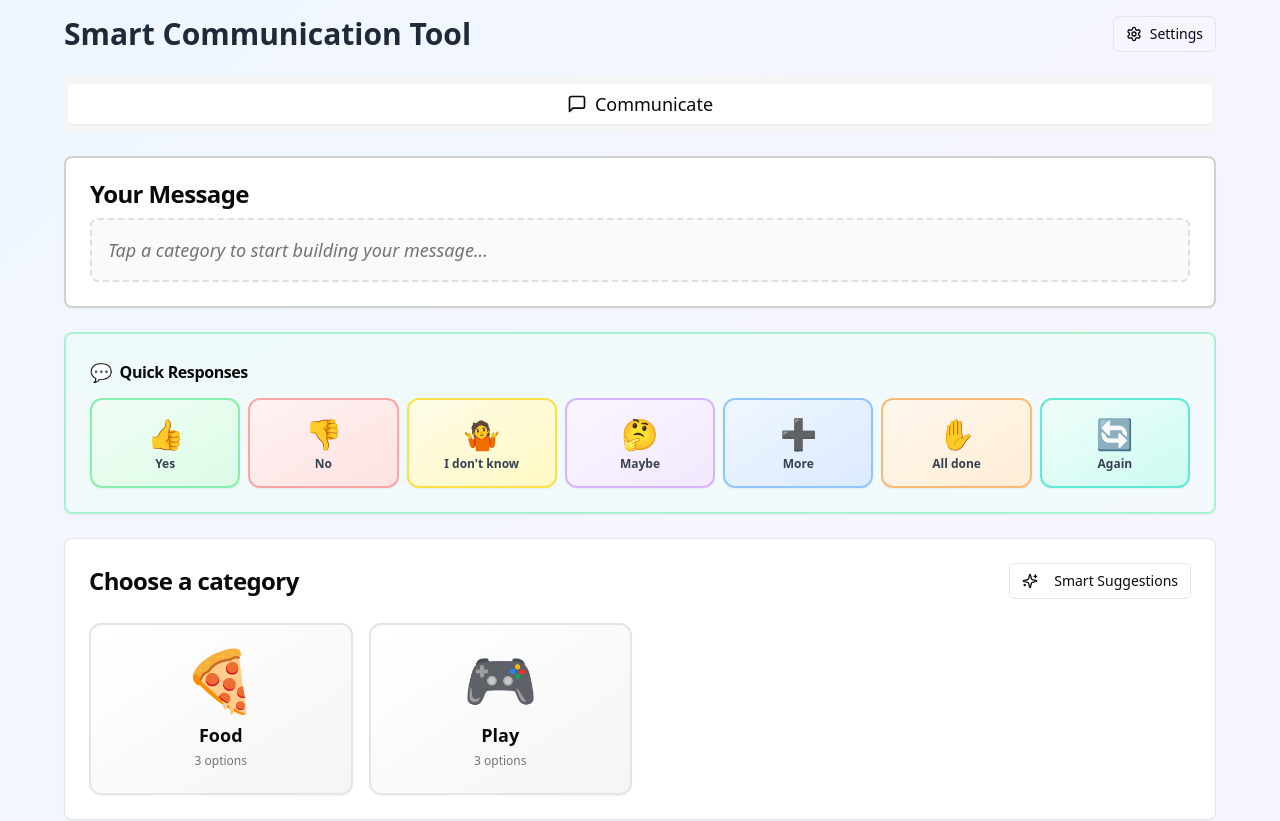
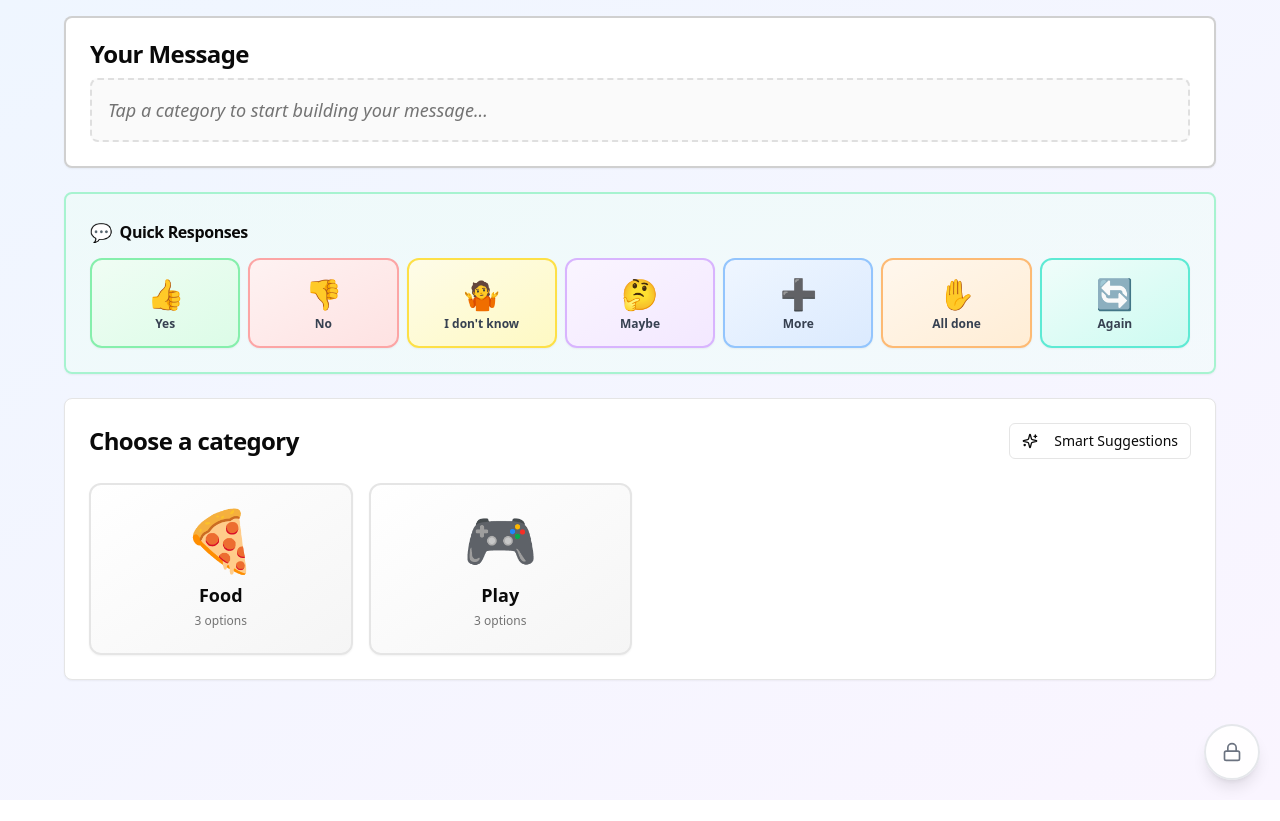
Before and after one commit to friscorp/screen-write, a Next.js app: page / in a window 1280 px wide. Shown: the top 821 px of the page. After the commit the page ends 800 px from the top, so only its background shows below. Built offline with nearby package versions, Linux system fonts and the light colour scheme.

Commit message:
focus mode

```diff
--- a/app/page.tsx
+++ b/app/page.tsx
@@ -6,7 +6,7 @@ import { useState, useRef, useEffect, useCallback } from "react"
 import { Button } from "@/components/ui/button"
 import { Card, CardContent, CardHeader, CardTitle } from "@/components/ui/card"
 import { Textarea } from "@/components/ui/textarea"
-import { Trash2, Volume2, VolumeX, AlertCircle, Settings, ChevronDown, ChevronUp, Eye, EyeOff, Pencil, MessageSquare } from "lucide-react"
+import { Trash2, Volume2, VolumeX, AlertCircle, Settings, ChevronDown, ChevronUp, Eye, EyeOff, Pencil, MessageSquare, Lock, Unlock } from "lucide-react"
 import { Alert, AlertDescription } from "@/components/ui/alert"
 import {
   Dialog,
@@ -20,6 +20,9 @@ import { Label } from "@/components/ui/label"
 import { Slider } from "@/components/ui/slider"
 import { Tabs, TabsContent, TabsList, TabsTrigger } from "@/components/ui/tabs"
 import { AACBoard } from "@/components/aac-board"
+
+const HOLD_DURATION_MS = 3000
+const HOLD_CIRCUMFERENCE = 2 * Math.PI * 23
 
 export default function SmartDrawingEditor() {
   const [drawEnabled, setDrawEnabled] = useState(false)
@@ -37,6 +40,43 @@ export default function SmartDrawingEditor() {
   const [pauseDuration, setPauseDuration] = useState(2) // Default 2 seconds
   const [settingsOpen, setSettingsOpen] = useState(false)
   const [textAreaExpanded, setTextAreaExpanded] = useState(false)
+
+  // Focus View: on by default every load, not persisted
+  const [focusMode, setFocusMode] = useState(true)
+  const [holdProgress, setHoldProgress] = useState(0)
+  const holdIntervalRef = useRef<number | null>(null)
+  const holdStartTimeRef = useRef<number | null>(null)
+
+  const startHold = useCallback(() => {
+    if (holdIntervalRef.current) return // idempotent guard
+    holdStartTimeRef.current = Date.now()
+    holdIntervalRef.current = window.setInterval(() => {
+      const elapsed = Date.now() - (holdStartTimeRef.current ?? Date.now())
+      const pct = Math.min(100, (elapsed / HOLD_DURATION_MS) * 100)
+      setHoldProgress(pct)
+      if (pct >= 100) {
+        window.clearInterval(holdIntervalRef.current!)
+        holdIntervalRef.current = null
+        setFocusMode(false)
+        setHoldProgress(0)
+      }
+    }, 30)
+  }, [])
+
+  const cancelHold = useCallback(() => {
+    if (holdIntervalRef.current) {
+      window.clearInterval(holdIntervalRef.current)
+      holdIntervalRef.current = null
+    }
+    holdStartTimeRef.current = null
+    setHoldProgress(0)
+  }, [])
+
+  useEffect(() => {
+    return () => {
+      if (holdIntervalRef.current) window.clearInterval(holdIntervalRef.current)
+    }
+  }, [])
 
   // Text-to-speech function
   const speakText = useCallback(
@@ -413,6 +453,42 @@ export default function SmartDrawingEditor() {
     return words.slice(-8).join(" ") + "..."
   }
 
+  if (focusMode) {
+    return (
+      <div className="min-h-screen bg-gradient-to-br from-blue-50 to-purple-50 p-4">
+        <div className="max-w-6xl mx-auto">
+          <AACBoard focusMode={true} />
+        </div>
+
+        {/* Hold-to-unlock floating button */}
+        <button
+          className="fixed bottom-5 right-5 z-50 w-14 h-14 rounded-full bg-white/90 backdrop-blur border-2 border-gray-200 flex items-center justify-center shadow-lg select-none touch-none cursor-pointer"
+          onMouseDown={startHold}
+          onMouseUp={cancelHold}
+          onMouseLeave={cancelHold}
+          onTouchStart={(e) => { e.preventDefault(); startHold() }}
+          onTouchEnd={cancelHold}
+          onTouchCancel={cancelHold}
+          aria-label="Hold 3 seconds to exit Focus View"
+          title="Hold to unlock"
+        >
+          <svg className="absolute inset-0 w-full h-full -rotate-90" viewBox="0 0 56 56" aria-hidden="true">
+            <circle
+              cx="28" cy="28" r="23"
+              fill="none"
+              stroke="#6366f1"
+              strokeWidth="3"
+              strokeDasharray={HOLD_CIRCUMFERENCE}
+              strokeDashoffset={HOLD_CIRCUMFERENCE * (1 - holdProgress / 100)}
+              strokeLinecap="round"
+            />
+          </svg>
+          <Lock className="w-5 h-5 text-gray-500 relative z-10" />
+        </button>
+      </div>
+    )
+  }
+
   return (
     <div className="min-h-screen bg-gradient-to-br from-blue-50 to-purple-50 p-4">
       <div className="max-w-6xl mx-auto space-y-6">
@@ -431,6 +507,16 @@ export default function SmartDrawingEditor() {
                 {voiceEnabled ? "Voice On" : "Voice Off"}
               </Button>
             )}
+
+            <Button
+              variant="outline"
+              size="sm"
+              onClick={() => setFocusMode(true)}
+              className="flex items-center gap-2 bg-transparent"
+            >
+              <Lock className="w-4 h-4" />
+              Focus View
+            </Button>
 
             <Dialog open={settingsOpen} onOpenChange={setSettingsOpen}>
               <DialogTrigger asChild>
--- a/components/aac-board.tsx
+++ b/components/aac-board.tsx
@@ -117,7 +117,7 @@ const QUICK_RESPONSES = [
   { word: "Again", emoji: "🔄", color: "from-teal-50 to-teal-100 hover:from-teal-100 hover:to-teal-200 border-teal-300 hover:border-teal-500" },
 ]
 
-export function AACBoard() {
+export function AACBoard({ focusMode = false }: { focusMode?: boolean }) {
   // The current sentence being built
   const [sentence, setSentence] = useState<string>("")
   // Path through the tree (e.g., ["Food", "Drink"])
@@ -553,7 +553,8 @@ export function AACBoard() {
         </CardContent>
       </Card>
 
-      {/* Instructions */}
+      {/* Instructions — hidden in Focus View */}
+      {!focusMode && (
         <Card>
           <CardHeader>
             <CardTitle className="text-base">How it works</CardTitle>
@@ -583,6 +584,7 @@ export function AACBoard() {
             </ol>
           </CardContent>
         </Card>
+      )}
     </div>
   )
 }
```
Lines whose indentation alone changed are shown as unchanged.
